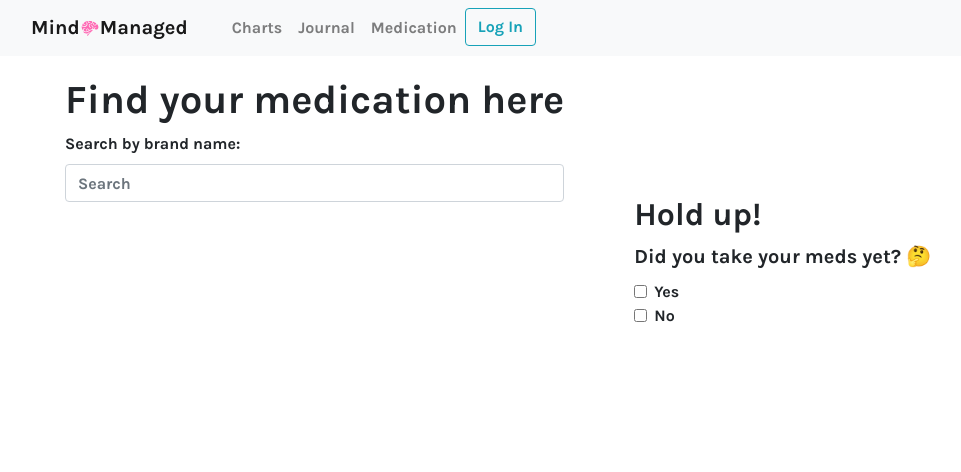
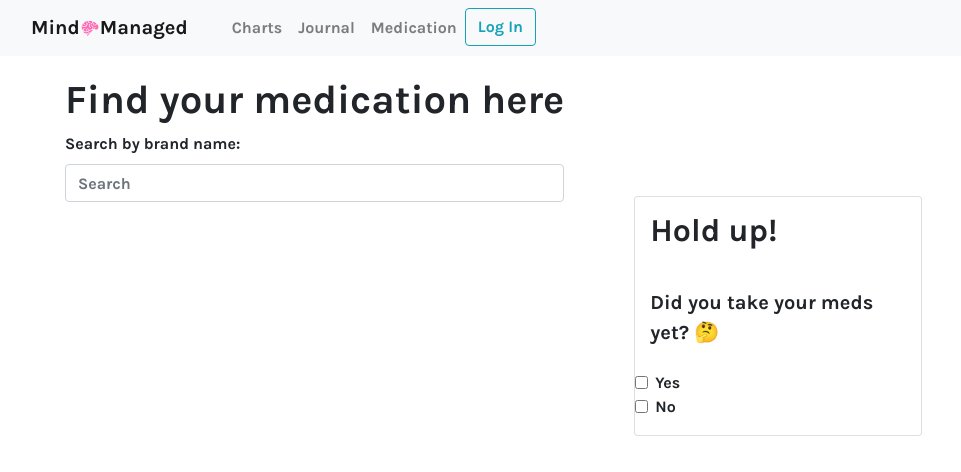
Before and after one commit to damiandeleon/mindManaged, a React (Create React App) app in the folder client/: page /Medication in a window 1280 px wide. Shown: the top 472 px of the page, without its empty margins (5-966 px from the left). Built offline with nearby package versions, Linux system fonts and the light colour scheme; no server answers.

Commit message:
created med prompt card, added text padding

```diff
--- a/client/src/pages/Medication.css
+++ b/client/src/pages/Medication.css
@@ -4,6 +4,10 @@
     margin-top: 100px
 }
 
+h2, #question, #yes, #no {
+    padding: 15px
+}
+
 #question {
     font-size: 20px;
     font-weight: bold;
--- a/client/src/pages/Medication.js
+++ b/client/src/pages/Medication.js
@@ -2,7 +2,7 @@ import React, { Component } from "react";
 import SearchForm from "../components/SearchForm/SearchForm";
 import RxResults from "../components/RxResults/RxResults";
 import Container from "../components/Container/Container";
-import { Form } from 'react-bootstrap';
+import { Card, Form } from 'react-bootstrap';
 import "./Medication.css";
 import API from "../utils/API";
 
@@ -15,8 +15,9 @@ class Search extends Component {
     };
 
     componentDidMount() {
-        API.getDrugInfo("aleve")
+        API.getDrugInfo(this.state.search)
             .then(res => {
+
                 let products = [];
                 res.data.results.forEach(item => {
                     products = products.concat(item.products)
@@ -25,26 +26,20 @@ class Search extends Component {
             })
             .then(console.log(`the product searched is ${this.state.prescriptions}`))
             .catch(err => console.log(err));
+
+        API.getSavedRx()
+            .then(res => {
+                console.log(res)
+            })
+            .catch(err => console.log(err));
     }
 
     handleInputChange = event => {
         console.log('rx');
         const value = event.target.value;
-        // const names = this.state.prescriptions;
-        // const dose = this.state.dosage;
-
-        // console.log(names);
-        // console.log(dose);
-        // const searchResults = names.filter((name) => {
-        //     console.log(name.brand_name);
-        //     // toLowerCase
-        //     return name.brand_name.toLowerCase().startsWith(this.state.search)
-        // });
-        // console.log(searchResults);
 
         this.setState({
             search: value,
-            // prescriptions: searchResults
         });
     };
 
@@ -58,13 +53,12 @@ class Search extends Component {
                 })
                 this.setState({ prescriptions: products })
             })
-            .catch(err => console.log(err));;
+            .catch(err => console.log(err));
     };
 
     render() {
         return (
             <div>
-                {/* <div className="container"> */}
                 <Container>
                     <div className="row">
                         <div id="col-1" className="column">
@@ -77,15 +71,18 @@ class Search extends Component {
                             />
                             <RxResults
                                 prescriptions={this.state.prescriptions}
+                            // saveButton={this.saveRx}
                             />
                         </div>
                         <div id="col-2" className="column">
+                            <Card style={{ width: '18rem' }}>
                                 <h2>Hold up!</h2>
                                 <Form.Label id="question">Did you take your meds yet? 🤔</Form.Label>
                                 <Form.Group controlId="formBasicCheckbox">
                                     <Form.Check id="yes" type="checkbox" label="Yes" />
                                     <Form.Check id="no" type="checkbox" label="No" />
                                 </Form.Group>
+                            </Card>
                         </div>
                     </div>
                 </Container>
```
Lines whose indentation alone changed are shown as unchanged.
